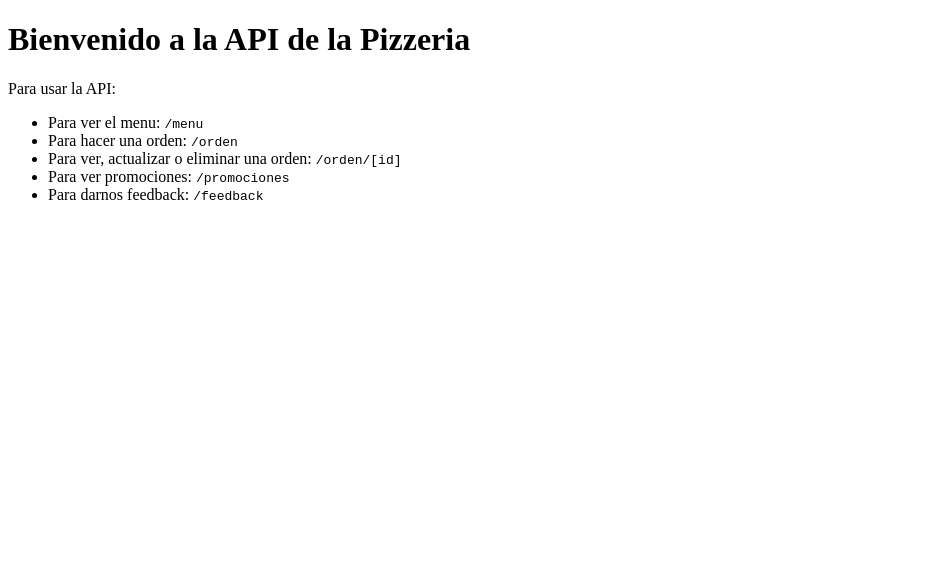
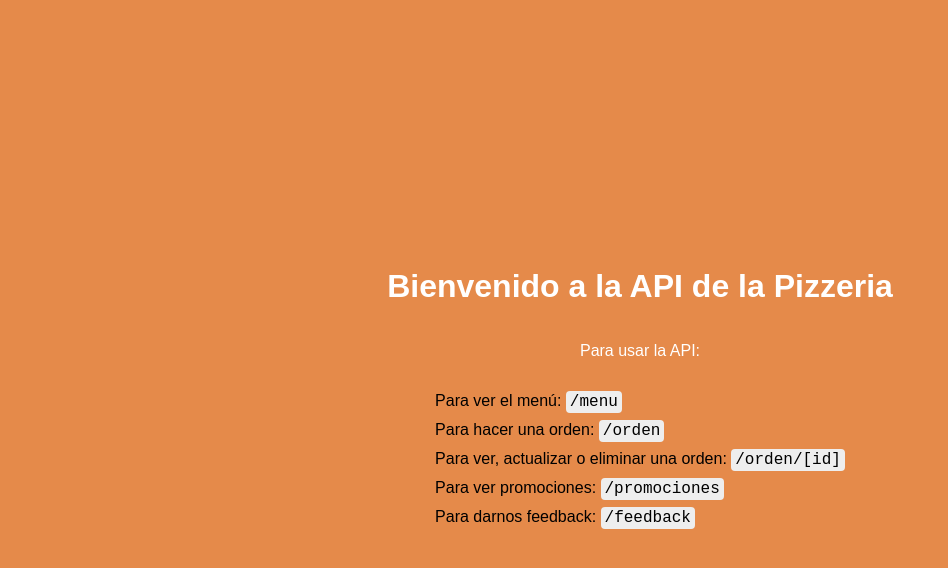
Before and after one commit to MildredVil/Pizzeria, a website: page public/index.html in a window 1280 px wide. Shown: the whole page, without its empty margins (0-948 px from the left). Drawn offline with Linux system fonts and the light colour scheme.

Commit message:
pizzeriaActu

```diff
--- a/public/index.html
+++ b/public/index.html
@@ -5,13 +5,14 @@
   <meta charset="UTF-8">
   <meta name="viewport" content="width=device-width, initial-scale=1.0">
   <title>Pizzeria</title>
+  <link rel="stylesheet" href="styles.css">
 </head>
 
 <body>
   <h1>Bienvenido a la API de la Pizzeria</h1>
   <p>Para usar la API:</p>
   <ul>
-    <li>Para ver el menu: <code>/menu</code></li>
+    <li>Para ver el menú: <code>/menu</code></li>
     <li>Para hacer una orden: <code>/orden</code></li>
     <li>Para ver, actualizar o eliminar una orden: <code>/orden/[id]</code></li>
     <li>Para ver promociones: <code>/promociones</code></li>
--- /dev/null
+++ b/public/styles.css
@@ -0,0 +1,36 @@
+body {
+  font-family: 'Arial', sans-serif;
+  background-color: #e58a4a;
+  background-size: cover;
+  margin: 0;
+  padding: 0;
+  display: flex;
+  flex-direction: column;
+  align-items: center;
+  justify-content: center;
+  height: 100vh;
+}
+
+h1 {
+  color: #fff;
+}
+
+p {
+  color: #fff;
+}
+
+ul {
+  list-style-type: none;
+  padding: 0;
+}
+
+li {
+  margin-bottom: 10px;
+}
+
+code {
+  background-color: #eee;
+  padding: 2px 4px;
+  border-radius: 4px;
+  font-family: 'Courier New', monospace;
+}
```
